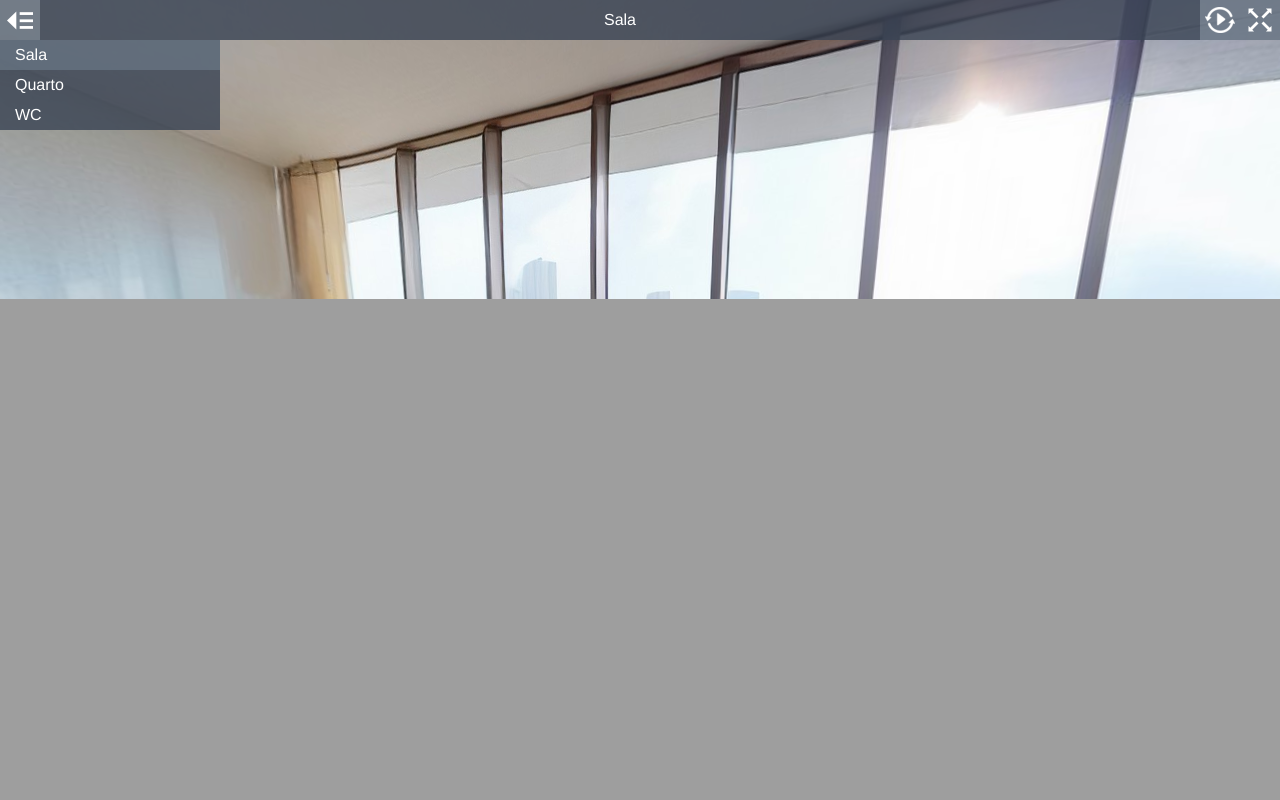
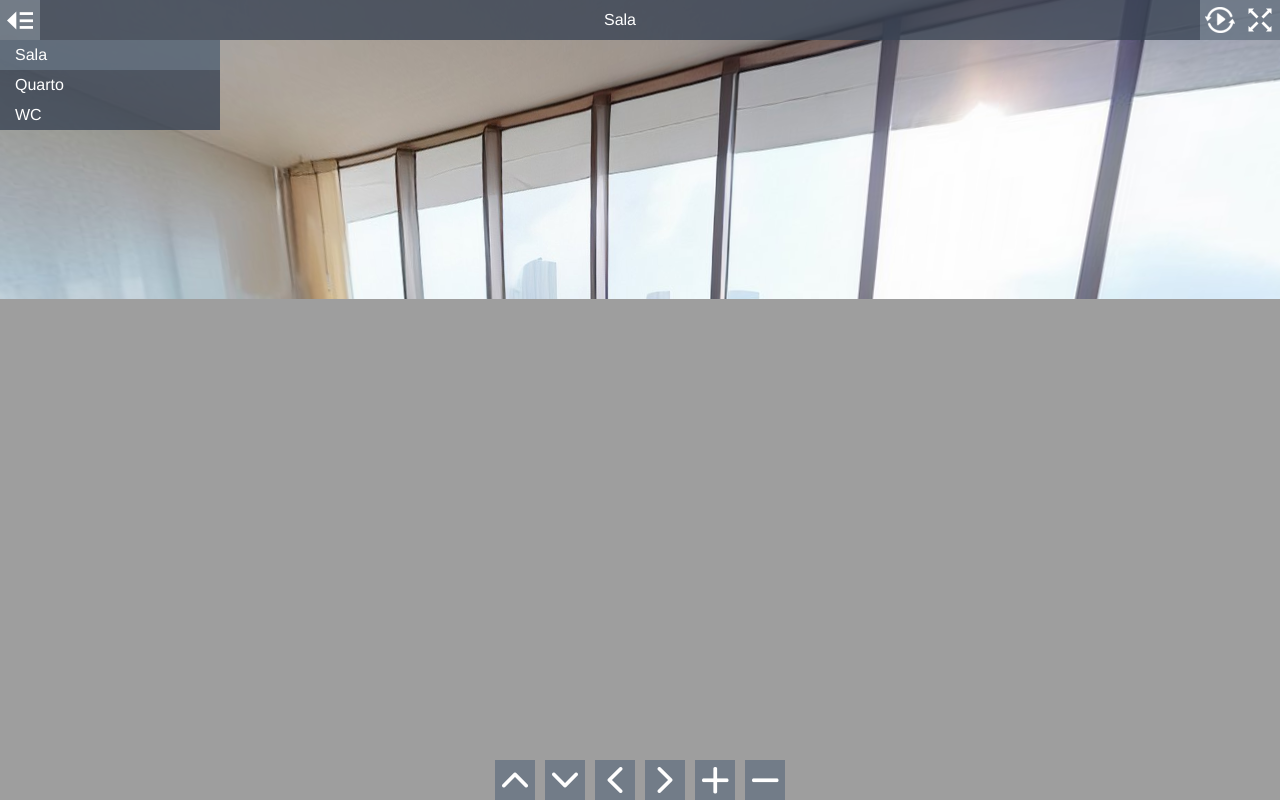
Before and after one commit to sipdouro/testevirtualtour, a plain HTML site: page index.html in a window 1280 px wide. Drawn offline with Linux system fonts and the light colour scheme; animation ran at ten frames a second.

Commit message:
Add files via upload

```diff
--- a/data.js
+++ b/data.js
@@ -123,9 +123,9 @@ var APP_DATA = {
   ],
   "name": "Teste",
   "settings": {
-    "mouseViewMode": "qtvr",
+    "mouseViewMode": "drag",
     "autorotateEnabled": false,
     "fullscreenButton": true,
-    "viewControlButtons": false
+    "viewControlButtons": true
   }
 };
--- a/index.html
+++ b/index.html
@@ -8,7 +8,7 @@
 <link rel="stylesheet" href="vendor/reset.min.css">
 <link rel="stylesheet" href="style.css">
 </head>
-<body class="multiple-scenes ">
+<body class="multiple-scenes view-control-buttons">
 
 <div id="pano"></div>
 
```
